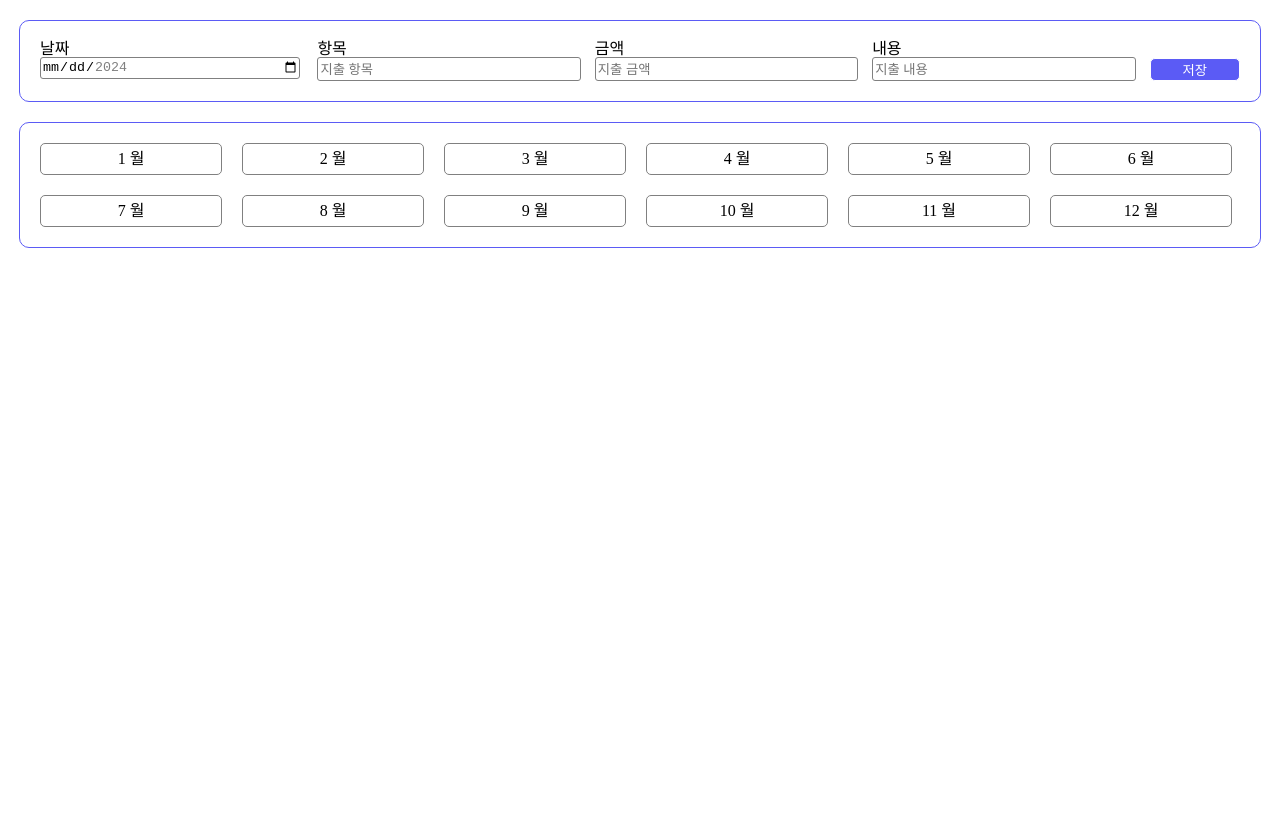
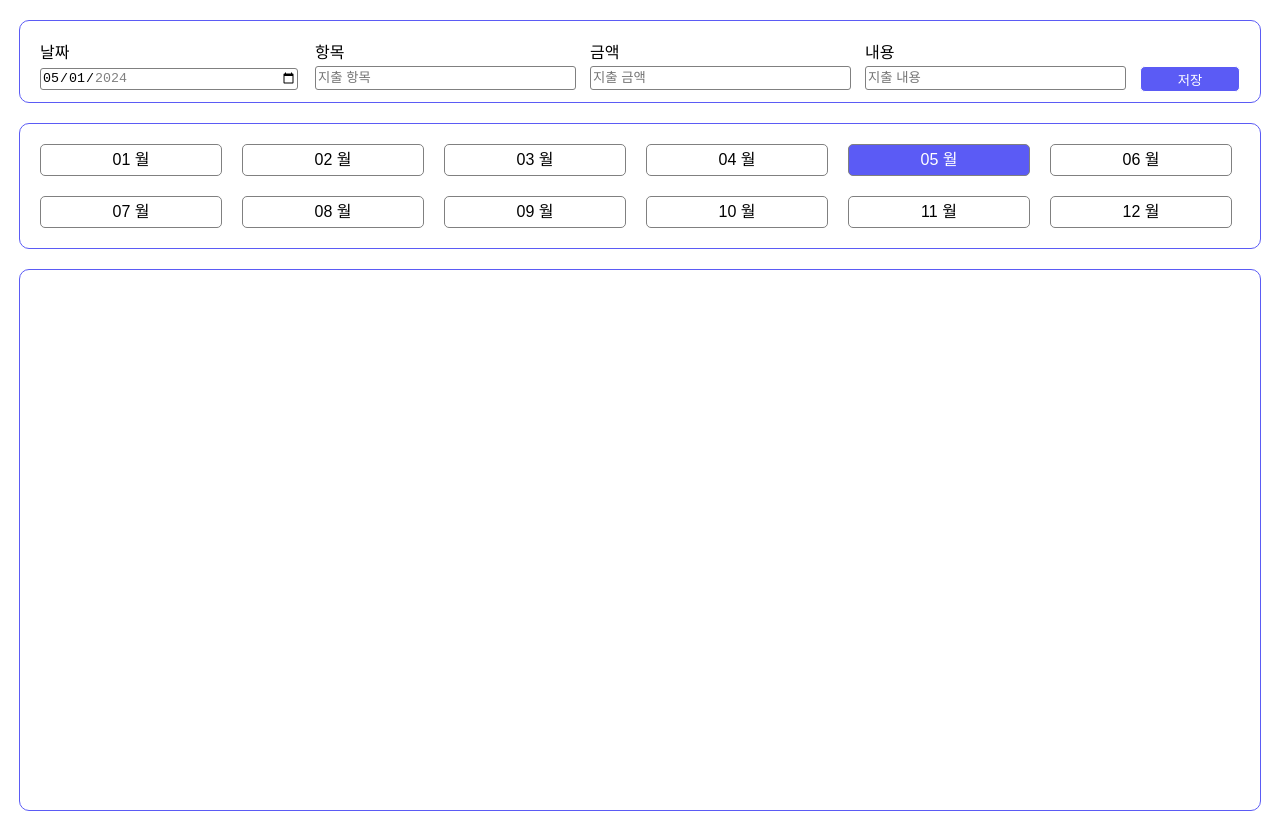
Before and after one commit to YCDM03/expense-management, a React (Vite) app: page / in a window 1280 px wide. Before the commit the page ends 800 px from the top, so only its background shows below. Built offline with nearby package versions, Linux system fonts and the light colour scheme.

Commit message:
props-drilling done...

```diff
--- a/src/App.jsx
+++ b/src/App.jsx
@@ -1,24 +1,11 @@
-import { useState } from "react";
-import ExpenseForm from "./components/ExpenseForm";
-import Calendar from "./components/Calendar";
+import Router from "./shared/Router";
+import GlobalStyle from "./Globalstyle";
 
 function App() {
-  const [list, setList] = useState([
-    {
-      id: 0,
-      date: "2024-01-01",
-      type: "식비",
-      price: 10000,
-      detail: "칼국수",
-    },
-  ]);
-
   return (
     <>
-      <div>
-        <ExpenseForm setList={setList}></ExpenseForm>
-        <Calendar></Calendar>
-      </div>
+      <GlobalStyle />
+      <Router></Router>
     </>
   );
 }
--- /dev/null
+++ b/src/Globalstyle.jsx
@@ -0,0 +1,10 @@
+import { createGlobalStyle } from "styled-components";
+
+const GlobalStyle = createGlobalStyle`
+body{
+	font-family:sans-serif;
+	line-height:1.5;
+}
+`;
+
+export default GlobalStyle;
--- a/src/components/Calendar.jsx
+++ b/src/components/Calendar.jsx
@@ -1,6 +1,7 @@
 import styled from "styled-components";
+import { useState } from "react";
 
-const CalBox = styled.ul`
+const StCalUl = styled.ul`
   max-width: 1200px;
   min-width: 500px;
   margin: 20px auto;
@@ -13,7 +14,7 @@ const CalBox = styled.ul`
   border-radius: 10px;
 `;
 
-const MonthItem = styled.li`
+const StMonthLi = styled.li`
   width: 180px;
   max-width: 180px;
   min-width: 90px;
@@ -22,6 +23,8 @@ const MonthItem = styled.li`
   align-content: center;
   border: 1px solid gray;
   border-radius: 5px;
+  background-color: ${(props) => (props.$selected ? "#5b5bf5" : "transparent")};
+  color: ${(props) => (props.$selected ? "white" : "black")};
   &:hover {
     color: white;
     border: 1px solid white;
@@ -29,14 +32,54 @@ const MonthItem = styled.li`
   }
 `;
 
-const monthArr = [1, 2, 3, 4, 5, 6, 7, 8, 9, 10, 11, 12];
+const monthArr = [
+  `01`,
+  `02`,
+  `03`,
+  `04`,
+  `05`,
+  `06`,
+  `07`,
+  `08`,
+  `09`,
+  `10`,
+  `11`,
+  `12`,
+];
 
-export default function Calendar() {
+export default function Calendar({
+  list,
+  setMonthList,
+  selectedMonth,
+  setSelectedMonth,
+}) {
+  const [select, setSelect] = useState(selectedMonth);
+
+  const sortMonth = (month) => {
+    const arr = [...list].filter((el) => {
+      return el.date.slice(5, 7) === month;
+    });
+    setMonthList(() => arr);
+  };
+
   return (
-    <CalBox>
-      {monthArr.map((month) => {
-        return <MonthItem key={month}>{month + " 월"}</MonthItem>;
+    <StCalUl>
+      {monthArr.map((month, i) => {
+        return (
+          <StMonthLi
+            key={month}
+            onClick={() => {
+              setSelect(() => month);
+              sortMonth(month);
+              localStorage.setItem("selectedMonth", month);
+              setSelectedMonth(() => month);
+            }}
+            $selected={select === month ? true : false}
+          >
+            {month + " 월"}
+          </StMonthLi>
+        );
       })}
-    </CalBox>
+    </StCalUl>
   );
 }
--- a/src/components/ExpenseForm.jsx
+++ b/src/components/ExpenseForm.jsx
@@ -1,48 +1,28 @@
 import styled from "styled-components";
 import { v4 as uuidv4 } from "uuid";
-import { useState } from "react";
+import { Children, useState } from "react";
+import {
+  StForm,
+  StDiv,
+  StInput,
+  StValidDiv,
+  StBtnDiv,
+} from "../shared/FormComponent";
+import { useNavigate } from "react-router-dom";
 
-const ExForm = styled.form`
-  max-width: 1200px;
-  min-width: 500px;
-  margin: 20px auto;
-  padding: 20px;
-  background-color: white;
-  display: flex;
-  gap: 20px;
-  border: 1px solid #5b5bf5;
-  border-radius: 10px;
-`;
-const ExDiv = styled.div`
-  width: 23%;
-`;
-const ExInput = styled.input`
-  width: 100%;
-  height: 20px;
-  margin-right: 20px;
-  border: 1px solid ${(props) => (props.$valid ? "gray" : "red")};
-  border-radius: 3px;
-`;
-
-const ExButton = styled.button`
-  width: 8%;
-  align-self: end;
-  margin-left: auto;
-  color: white;
-  background-color: #5b5bf5;
-  border: 1px solid white;
-  border-radius: 5px;
-  &:hover {
-    background-color: #373797;
-  }
-  &:active {
-    background-color: #5b5bf5;
-  }
-`;
 const expenseArr = ["날짜", "지출 항목", "지출 금액", "지출 내용"];
 const expenseNameArr = ["date", "type", "price", "detail"];
 
-export default function ExpenseForm({ setList }) {
+export default function ExpenseForm({
+  restList,
+  setList,
+  editState,
+  targetItem,
+  id,
+  children,
+  selectedMonth,
+}) {
+  const navigate = useNavigate();
   const [valid, setValid] = useState([
     { date: true },
     { type: true },
@@ -54,11 +34,20 @@ export default function ExpenseForm({ setList }) {
     e.preventDefault();
     const formData = new FormData(e.target);
 
-    if (isNaN(+formData.get("price"))) {
-      setValid((prev) => ([...prev][2][`${expenseNameArr[2]}`] = false));
-      return alert("올바른 금액을 입력하세요");
+    //form vaildation
+    if (isNaN(formData.get("price"))) {
+      setValid(() => {
+        const arr = [...valid];
+        arr[2][`price`] = false;
+        return arr;
+      });
+      return alert("금액은 숫자로 입력해주세요");
     } else {
-      setValid((prev) => ([...prev][2][`${expenseNameArr[2]}`] = true));
+      setValid(() => {
+        const arr = [...valid];
+        arr[2][`price`] = true;
+        return arr;
+      });
     }
 
     const inputArr = expenseNameArr.map((el) => {
@@ -82,43 +71,69 @@ export default function ExpenseForm({ setList }) {
     }
 
     const [date, type, price, detail] = inputArr;
-    setList((prev) => [...prev, { id: uuidv4(), date, type, price, detail }]);
+    if (!date || !type || !price || !detail) {
+      return;
+    }
+    //////////////////////////////////////////////////
+
+    editState
+      ? setList(() => [...restList, { id, date, type, price: +price, detail }])
+      : setList((prev) => [
+          ...prev,
+          { id: uuidv4(), date, type, price, detail },
+        ]);
+
+    editState ? navigate("/") : e.target.reset();
   };
 
   return (
-    <ExForm onSubmit={addExpenseItem}>
+    <StForm onSubmit={addExpenseItem} $targetItem={targetItem ? true : false}>
       {expenseArr.map((item, i) => {
         if (item === "날짜") {
           return (
-            <ExDiv key={"div" + item}>
+            <StDiv key={"div" + item} $targetItem={targetItem ? true : false}>
               <h4>{item.slice(-2)}</h4>
-              <ExInput
-                key={item}
+              <StInput
+                key={item + selectedMonth}
                 type="date"
                 name={expenseNameArr[i]}
                 placeholder={item}
                 min="2024-01-01"
                 max="2024-12-31"
                 $valid={valid[i][`${expenseNameArr[i]}`]}
+                defaultValue={
+                  editState
+                    ? targetItem[expenseNameArr[i]]
+                    : "2024-" + selectedMonth + "-01"
+                }
               />
-            </ExDiv>
+              <StValidDiv $valid={valid[i][`${expenseNameArr[i]}`]}>
+                올바른 날짜를 입력해주세요
+              </StValidDiv>
+            </StDiv>
           );
         }
 
         return (
-          <ExDiv key={"div" + item}>
+          <StDiv key={"div" + item} $targetItem={targetItem ? true : false}>
             <h4>{item.slice(-2)}</h4>
-            <ExInput
+            <StInput
               key={item}
               type="text"
               name={expenseNameArr[i]}
               placeholder={item}
               $valid={valid[i][`${expenseNameArr[i]}`]}
+              defaultValue={targetItem ? targetItem[expenseNameArr[i]] : null}
             />
-          </ExDiv>
+            <StValidDiv $valid={valid[i][`${expenseNameArr[i]}`]}>
+              올바른 {item.slice(-2)}을 입력해주세요
+            </StValidDiv>
+          </StDiv>
         );
       })}
-      <ExButton>저장</ExButton>
-    </ExForm>
+      <StBtnDiv $targetItem={targetItem ? true : false}>
+        {children ? children : null}
+      </StBtnDiv>
+    </StForm>
   );
 }
--- a/src/components/ExpenseList.jsx
+++ b/src/components/ExpenseList.jsx
@@ -1 +1,70 @@
-// export default function ExpenseList() {}
+import { Link } from "react-router-dom";
+
+import styled from "styled-components";
+
+const StUl = styled.ul`
+  max-width: 1200px;
+  min-width: 500px;
+  min-height: 500px;
+  margin: 20px auto;
+  padding: 20px;
+  background-color: white;
+  display: flex;
+  flex-direction: column;
+  /* gap: 20px; */
+  border: 1px solid #5b5bf5;
+  border-radius: 10px;
+`;
+
+const StLi = styled.li`
+  box-sizing: border-box;
+  width: 100%;
+  padding: 20px;
+  margin-bottom: 10px;
+  background-color: #f6f6f6;
+  border-radius: 10px;
+  box-shadow: 2px 2px 2px rgba(0, 0, 0, 0.233);
+`;
+
+const StContentDiv = styled.div`
+  width: 100%;
+  font-weight: 700;
+  margin-top: 10px;
+  padding-bottom: 5px;
+  display: flex;
+  justify-content: space-between;
+  color: #5b5bf5;
+`;
+
+const linkStyle = {
+  textDecoration: "none",
+  color: "none",
+};
+
+const StH3 = styled.h3`
+  color: #fd009c;
+`;
+
+export default function ExpenseList({ list, monthList }) {
+  const usedList = monthList === null ? list : monthList;
+  return (
+    <StUl>
+      {usedList.map((el) => {
+        const { id, date, type, price, detail } = el;
+        return (
+          <StLi key={id}>
+            <Link style={linkStyle} to={"/edit/" + id} list={{ list }}>
+              <StH3>{date}</StH3>
+              <StContentDiv>
+                <span>
+                  {type}-{detail}
+                </span>
+                <span>{price}원</span>
+              </StContentDiv>
+            </Link>
+          </StLi>
+        );
+      })}
+    </StUl>
+  );
+}
--- /dev/null
+++ b/src/pages/Edit.jsx
@@ -0,0 +1,50 @@
+import { useParams, Link } from "react-router-dom";
+import ExpenseForm from "../components/ExpenseForm";
+import { StButton } from "../shared/FormComponent";
+
+const linkStyle = {
+  textDecoration: "none",
+  color: "white",
+};
+
+export default function Edit({ list, setList }) {
+  const params = useParams();
+  const targetItem = list.find((e) => {
+    return e.id === params.id;
+  });
+  const restList = list.filter((e) => {
+    return e.id !== params.id;
+  });
+  const editState = true;
+
+  return (
+    <>
+      <ExpenseForm
+        setList={setList}
+        restList={restList}
+        editState={editState}
+        targetItem={targetItem}
+        id={params.id}
+      >
+        <Link to={"/"} style={linkStyle}>
+          <StButton type="button">메인으로</StButton>
+        </Link>
+        <StButton>수정</StButton>
+        <Link to={"/"} style={linkStyle}>
+          <StButton
+            type="button"
+            onClick={() => {
+              const real = confirm("정말로 삭제하시겠습니까?");
+              if (real) {
+                alert("삭제되었습니다.");
+              }
+              setList(() => [...restList]);
+            }}
+          >
+            삭제
+          </StButton>
+        </Link>
+      </ExpenseForm>
+    </>
+  );
+}
--- /dev/null
+++ b/src/pages/Home.jsx
@@ -0,0 +1,40 @@
+import { useState } from "react";
+import ExpenseForm from "../components/ExpenseForm";
+import Calendar from "../components/Calendar";
+import ExpenseList from "../components/ExpenseList";
+import { StButton } from "../shared/FormComponent";
+
+export default function Home({ list, setList }) {
+  const month =
+    new Date().getMonth() + 1 < 10
+      ? "0" + (new Date().getMonth() + 1)
+      : new Date().getMonth() + 1;
+
+  const localMonth =
+    localStorage.getItem("selectedMonth") ??
+    localStorage.setItem("selectedMonth", month);
+
+  const [selectedMonth, setSelectedMonth] = useState(localMonth);
+
+  const arr = list.filter((el) => {
+    return el.date.slice(5, 7) === selectedMonth;
+  });
+  const [monthList, setMonthList] = useState(arr);
+
+  return (
+    <>
+      <div>
+        <ExpenseForm setList={setList} selectedMonth={selectedMonth}>
+          <StButton>저장</StButton>
+        </ExpenseForm>
+        <Calendar
+          list={list}
+          setMonthList={setMonthList}
+          selectedMonth={selectedMonth}
+          setSelectedMonth={setSelectedMonth}
+        />
+        <ExpenseList list={list} setList={setList} monthList={monthList} />
+      </div>
+    </>
+  );
+}
--- /dev/null
+++ b/src/shared/FormComponent.jsx
@@ -0,0 +1,62 @@
+import styled from "styled-components";
+
+const StForm = styled.form`
+  max-width: 1200px;
+  min-width: 500px;
+  margin: 20px auto;
+  padding: 20px;
+  padding-bottom: 0px;
+  background-color: white;
+  display: flex;
+  flex-direction: ${(props) => (props.$targetItem ? "column" : "row")};
+  gap: 20px;
+  border: 1px solid #5b5bf5;
+  border-radius: 10px;
+`;
+
+const StDiv = styled.div`
+  width: ${(props) => (props.$targetItem ? "80%" : "23%")};
+  margin: ${(props) => (props.$targetItem ? "0 auto" : "0")};
+`;
+const StInput = styled.input`
+  width: 100%;
+  height: 20px;
+  border: 1px solid ${(props) => (props.$valid ? "gray" : "red")};
+  border-radius: 3px;
+`;
+const StValidDiv = styled.div`
+  display: ${(props) => (props.$valid ? "none" : "")};
+  color: ${(props) => (props.$valid ? "transparent" : "red")};
+  font-size: small;
+  width: 100%;
+  height: 20px;
+  content: attr(valid-text);
+`;
+const StButton = styled.button`
+  width: 100px;
+  min-width: 100px;
+  height: 26px;
+  margin-top: 25px;
+  color: white;
+  background-color: #5b5bf5;
+  border: 1px solid white;
+  border-radius: 5px;
+  &:hover {
+    background-color: #373797;
+  }
+  &:active {
+    background-color: #5b5bf5;
+  }
+`;
+const StBtnDiv = styled.div`
+  width: 100%;
+  max-width: ${(props) => (props.$targetItem ? "300px" : "100px")};
+  min-width: 100px;
+  margin-left: auto;
+  margin-bottom: 10px;
+  display: flex;
+  justify-content: end;
+  gap: 20px;
+`;
+
+export { StForm, StDiv, StInput, StValidDiv, StButton, StBtnDiv };
--- /dev/null
+++ b/src/shared/Router.jsx
@@ -0,0 +1,73 @@
+import { BrowserRouter, Route, Routes } from "react-router-dom";
+import { useState } from "react";
+import Edit from "../pages/Edit";
+import Home from "../pages/Home";
+
+const Router = () => {
+  const fakeData = [
+    {
+      id: "25600f72-56b4-41a7-a9c2-47358580e2f8",
+      date: "2024-01-05",
+      type: "식비",
+      price: 100000,
+      detail: "세광양대창",
+    },
+    {
+      id: "25600f72-53b4-4187-a9c2-47358580e2f8",
+      date: "2024-01-10",
+      type: "도서",
+      price: 40500,
+      detail: "모던 자바스크립트",
+    },
+    {
+      id: "24310f72-56b4-41a7-a9c2-458580ef1f8",
+      date: "2024-02-02",
+      type: "식비",
+      price: 50000,
+      detail: "회식",
+    },
+    {
+      id: "25600f72-99b4-41z7-e4h6-47312365e2f8",
+      date: "2024-02-02",
+      type: "간식",
+      price: 500,
+      detail: "아이스크림",
+    },
+    {
+      id: "25143e72-16e2-22a7-a9c2-47358580e2f8",
+      date: "2024-02-02",
+      type: "여행",
+      price: 1055000,
+      detail: "일본여행",
+    },
+    {
+      id: "25600f72-97p2-14a7-a9c2-47363950e2t8",
+      date: "2024-02-02",
+      type: "미용",
+      price: 155000,
+      detail: "미용실",
+    },
+    {
+      id: "24312f70-97q2-14a7-a9c2-47132950e2t8",
+      date: "2024-02-02",
+      type: "도서",
+      price: 75000,
+      detail:
+        "자율주행차량 운전주행모드 자동 전환용 인식률 90% 이상의 다중 센서 기반 운전자 상태 인식 및 상황 인식 원천 기술 개발",
+    },
+  ];
+  const [list, setList] = useState(fakeData);
+  return (
+    <BrowserRouter>
+      <Routes>
+        <Route path="/" element={<Home list={list} setList={setList} />} />
+        <Route
+          path="/edit/:id"
+          element={<Edit list={list} setList={setList} />}
+        />
+      </Routes>
+    </BrowserRouter>
+  );
+};
+
+export default Router;
```
